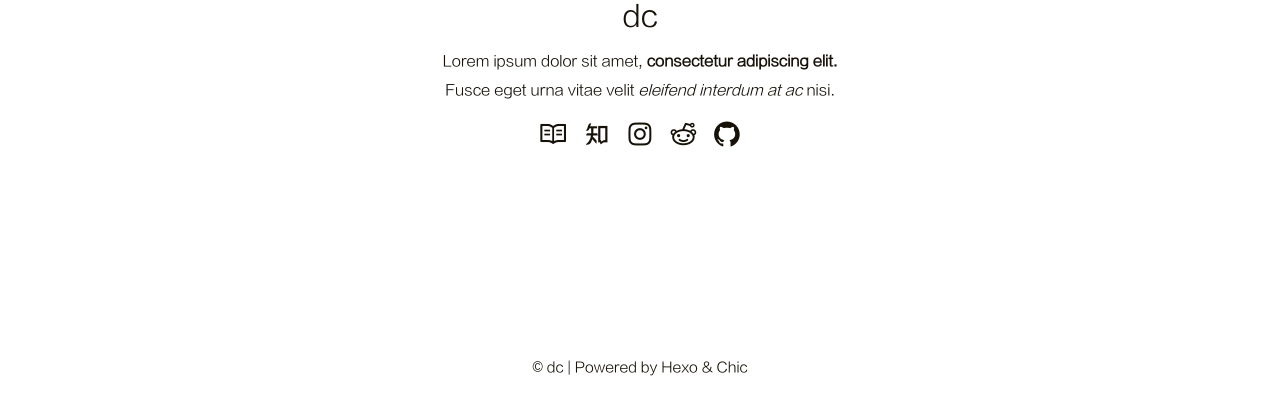
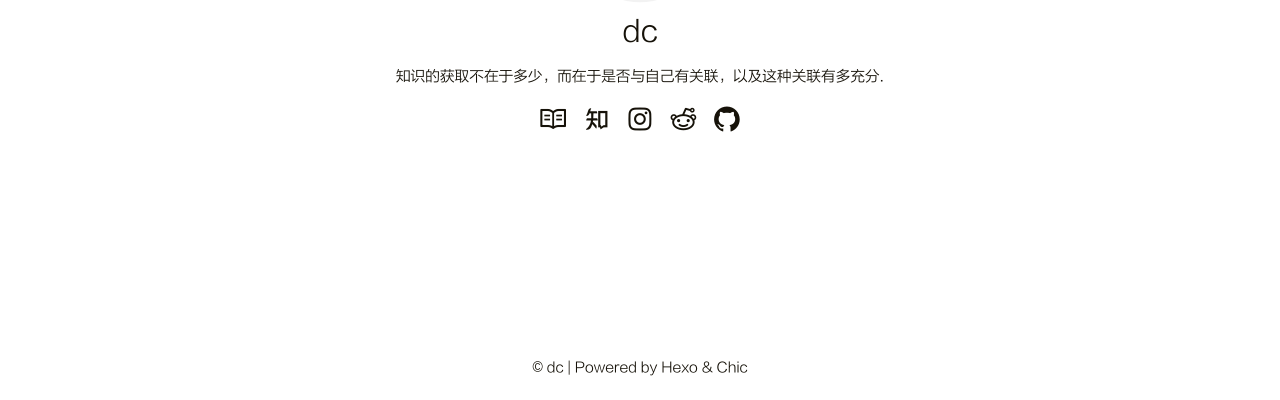
Before and after one commit to MrDDawn/MrDDawn.github.io, a plain HTML site: page index.html in a window 1280 px wide. Shown: the part 400-800 px from the top of the page. Drawn offline with Linux system fonts and the light colour scheme.

Commit message:
Site updated: 2022-11-15 16:31:31

```diff
--- a/index.html
+++ b/index.html
@@ -133,7 +133,7 @@
             <a href="/archives"><img src="/image/avatar.jpeg"></a>
         </div>
         <div class="nickname">dc</div>
-        <div class="description"><p>Lorem ipsum dolor sit amet, <strong>consectetur adipiscing elit.</strong> <br>Fusce eget urna vitae velit <em>eleifend interdum at ac</em> nisi.</p>
+        <div class="description"><p>知识的获取不在于多少，而在于是否与自己有关联，以及这种关联有多充分.</p>
 </div>
         <div class="links">
 
```
Also changed, not shown: image/avatar.jpeg.
